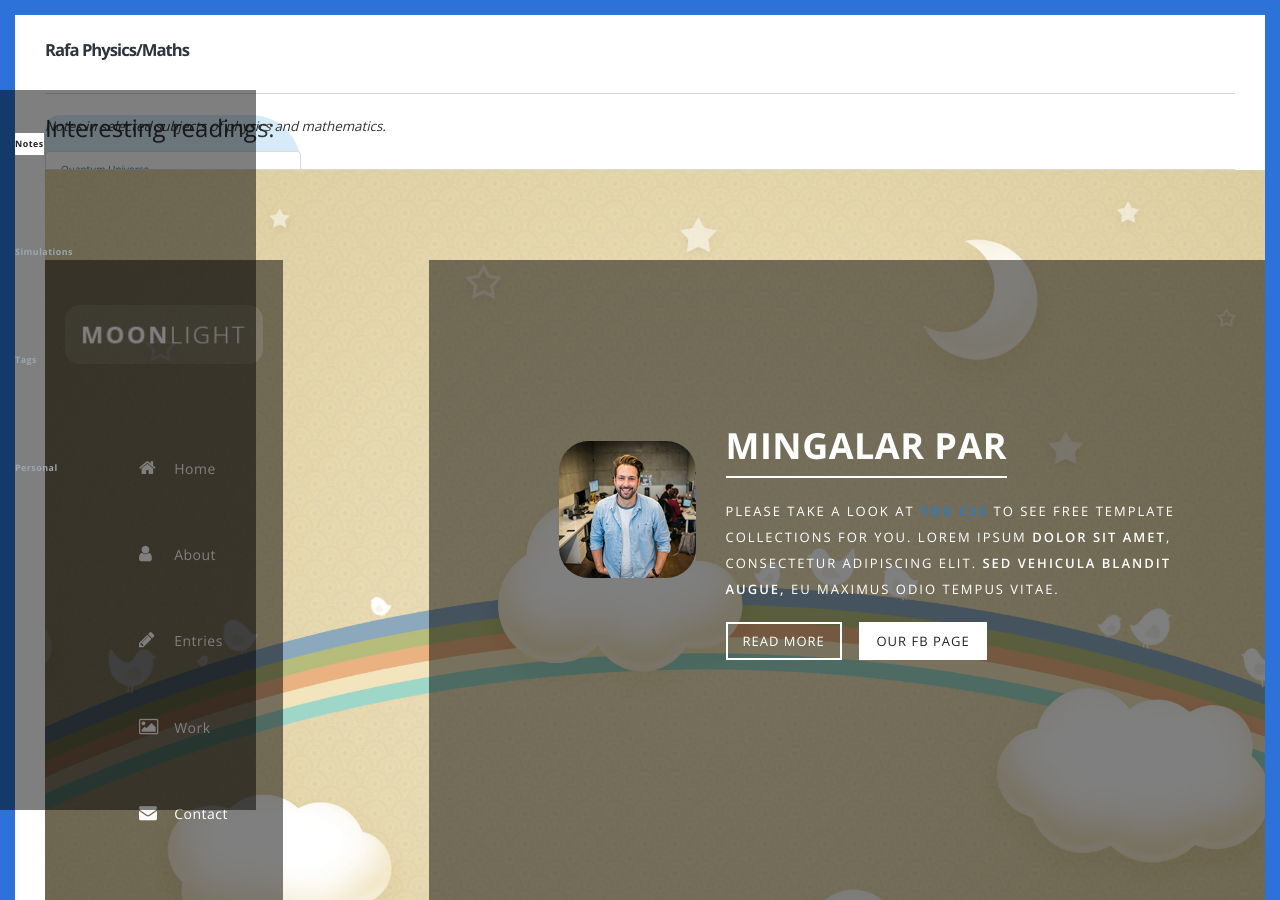
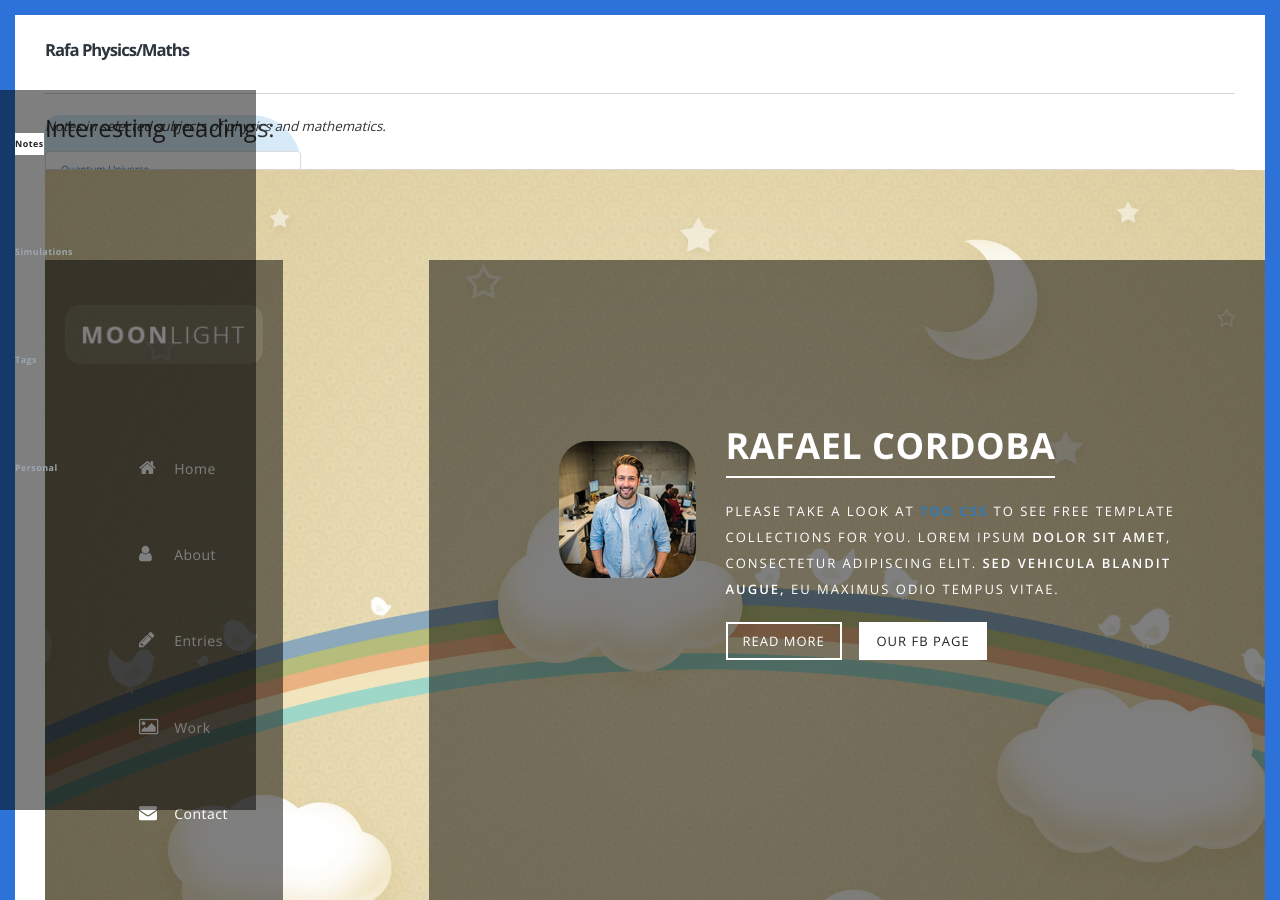
Before and after one commit to rafaf991/rafaf991.github.io, a Jekyll site: the page built from index.html, in a window 1280 px wide and 900 px high. Built offline with Jekyll 4.4.1, drawn with Linux system fonts in a browser that asks for light colours; nearby versions of some CDN libraries; the list of posts is cut into pages by our own code.

Commit message:
new page

```diff
--- a/index.html
+++ b/index.html
@@ -50,7 +50,7 @@ layout: default
                       <div class="author-image"><img src="img/author_image.png" alt="Author Image"></div>
                   </div>
                   <div class="col-md-9">
-                      <h2>Mingalar par</h2>
+                      <h2>Rafael Cordoba </h2>
                       <p>Please take a look at <strong><a rel="nofollow" href="https://www.toocss.com">Too CSS</a></strong> to see free template collections for you. Lorem ipsum <em>dolor sit amet</em>, consectetur adipiscing elit. <em>Sed vehicula blandit augue,</em> eu maximus odio tempus vitae.</p>
                       <div class="main-btn"><a href="#2">Read More</a></div>
                       <div class="fb-btn"><a rel="nofollow" href="https://fb.com/templatemo">Our FB Page</a></div>
```
